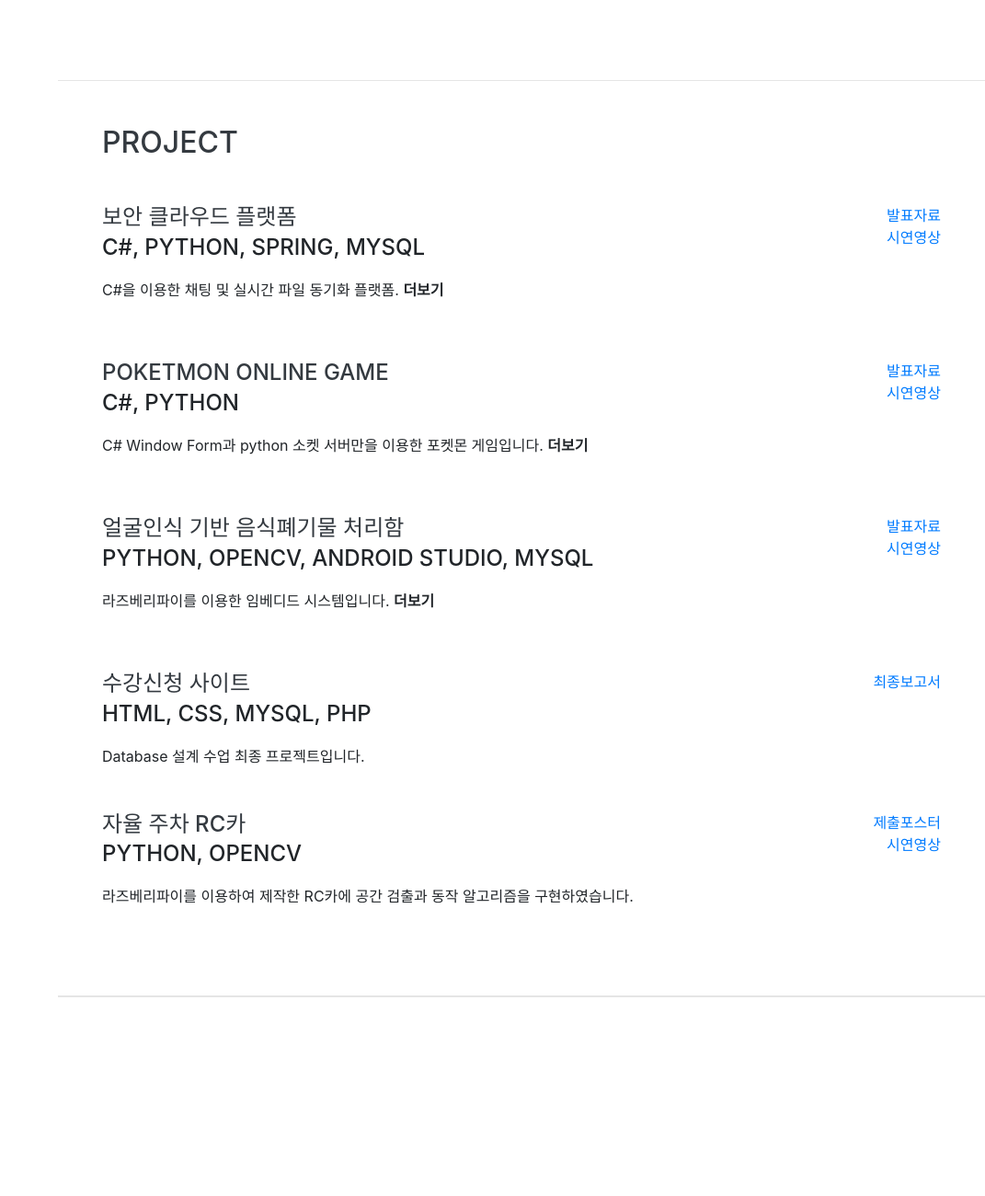
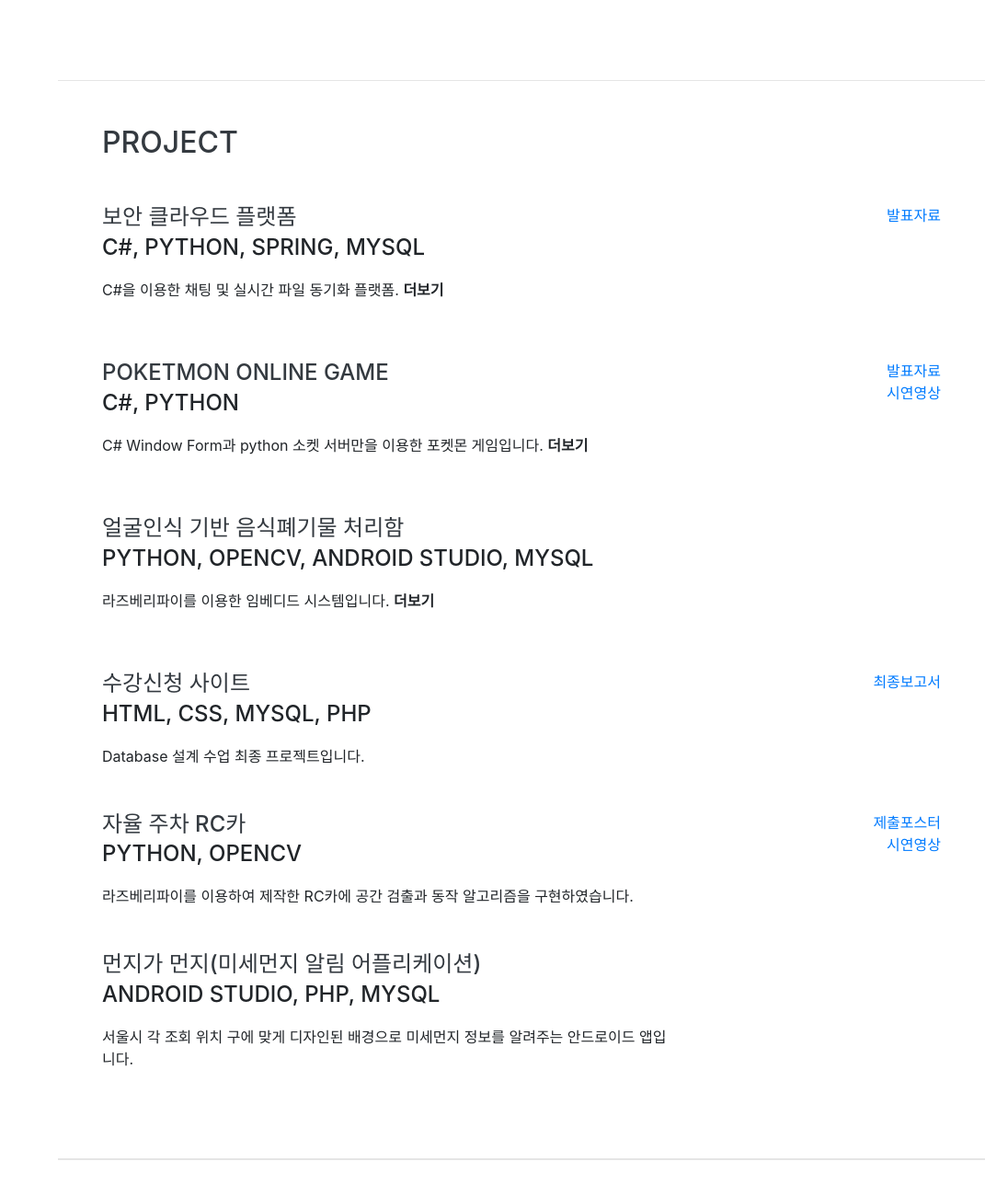
Before and after one commit to GaengKo/GaengKo.github.io, a website with bundled scripts: page index.html in a window 1280 px wide. Shown: the part 3116-4416 px from the top of the page at 92% size, without its empty margins (209-1280 px from the left). Built offline with nearby package versions, Linux system fonts and the light colour scheme; a web font is replaced by a local one.

Commit message:
project v2.1

```diff
--- a/index.html
+++ b/index.html
@@ -304,7 +304,7 @@
                       <p></p>
                   </div>
                   <div class="resume-date text-md-right">
-                      <span class="text-primary"><a href="./img/final.pptx">발표자료</a><br><a href="./img/capstone.m4v">시연영상</a></span>
+                      <span class="text-primary"><a href="./img/final.pptx">발표자료</a><br><a href="./img/capstone.m4v"></a></span>
                   </div>
               </div>
               <div class="resume-item d-flex flex-column flex-md-row justify-content-between mb-5">
@@ -339,7 +339,7 @@
                       <p></p>
                   </div>
                   <div class="resume-date text-md-right">
-                      <span class="text-primary"><a href="./img/em.pptx">발표자료</a><br><a href="./img/em_video.mp4">시연영상</a></span>
+                      <span class="text-primary"><a href="./img/em.pptx"></a><br><a href="./img/em_video.mp4"></a></span>
                   </div>
               </div>
               <div class="resume-item d-flex flex-column flex-md-row justify-content-between mb-5">
@@ -360,6 +360,16 @@
                   </div>
                   <div class="resume-date text-md-right">
                       <span class="text-primary"><a href="./img/apPoster.pptx">제출포스터</a><br><a href="./img/autoRarking.mp4">시연영상</a></span>
+                  </div>
+              </div>
+              <div class="resume-item d-flex flex-column flex-md-row justify-content-between mb-5">
+                  <div class="resume-content">
+                      <h4 class="mb-0">먼지가 먼지(미세먼지 알림 어플리케이션)</h4>
+                      <div class="subheading mb-3">Android Studio, php, Mysql</div>
+                      서울시 각 조회 위치 구에 맞게 디자인된 배경으로 미세먼지 정보를 알려주는 안드로이드 앱입니다.
+                  </div>
+                  <div class="resume-date text-md-right">
+
                   </div>
               </div>
               <p></p>
```
